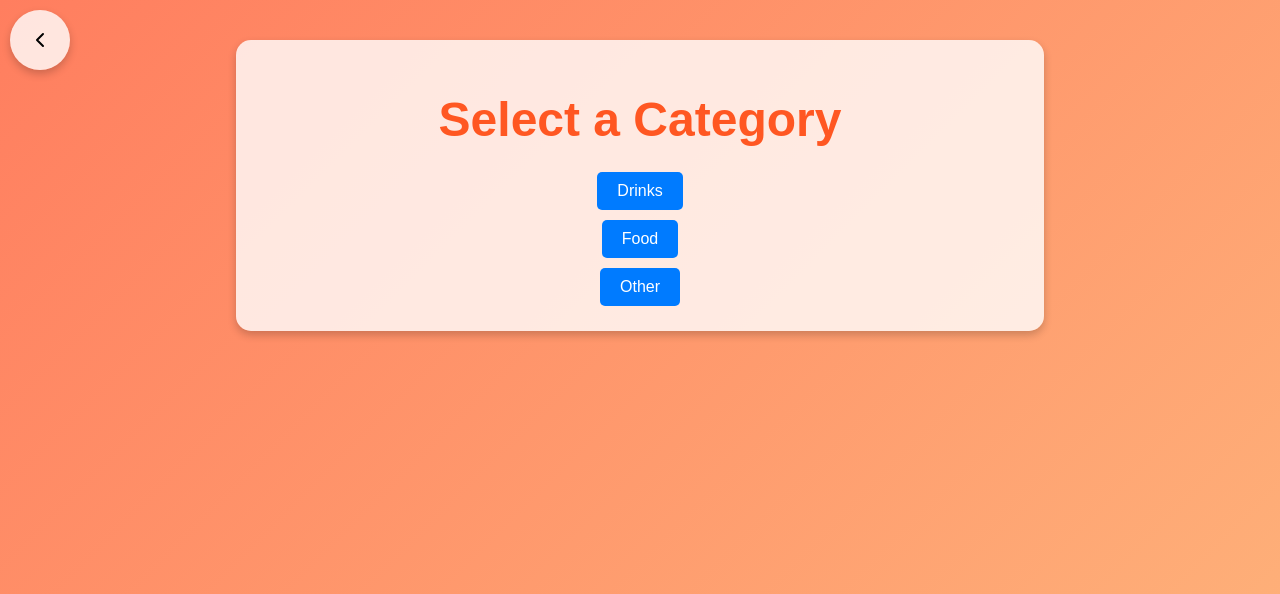
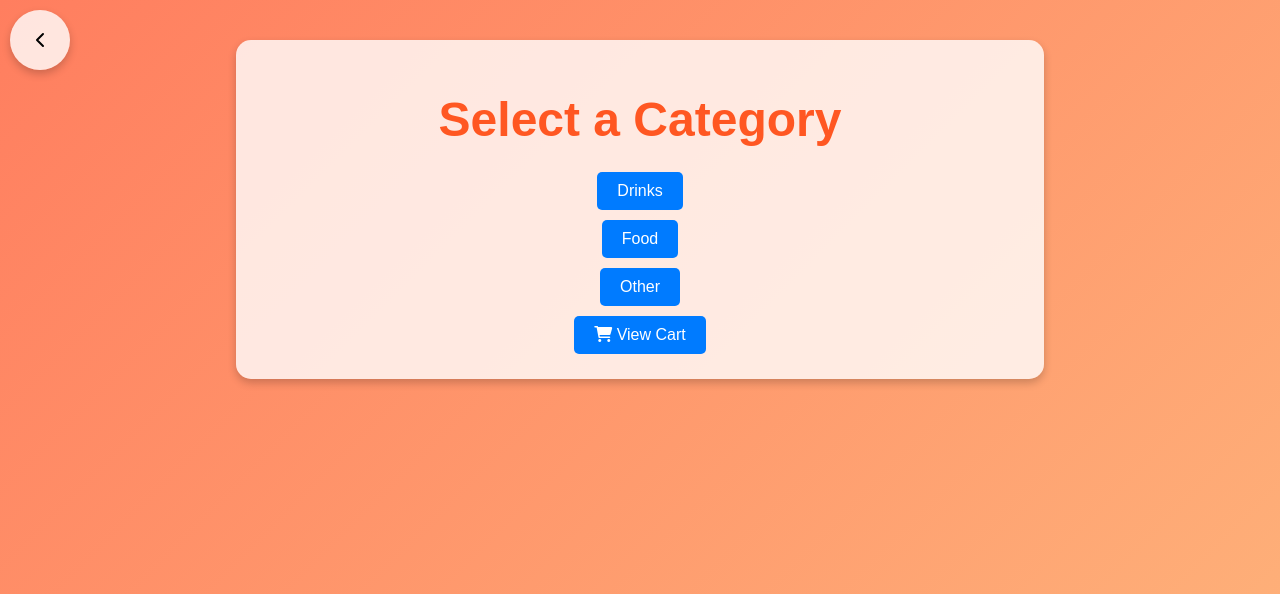
Before and after one commit to mattzhang80/TigerCart_forked, a Flask app: page /shop in a window 1280 px wide. Shown: the top 594 px of the page. Run offline with Flask 3, Linux system fonts and the light colour scheme.

Commit message:
add cart to shop view

```diff
--- a/templates/shop.html
+++ b/templates/shop.html
@@ -8,4 +8,8 @@
 <a href="{{ url_for('category_view', category='food') }}">Food</a>
 <br>
 <a href="{{ url_for('category_view', category='other') }}">Other</a>
+<br>
+<a href="{{ url_for('cart_view') }}">
+    <i class="fas fa-shopping-cart"></i>    View Cart
+</a>
 {% endblock %}
```
